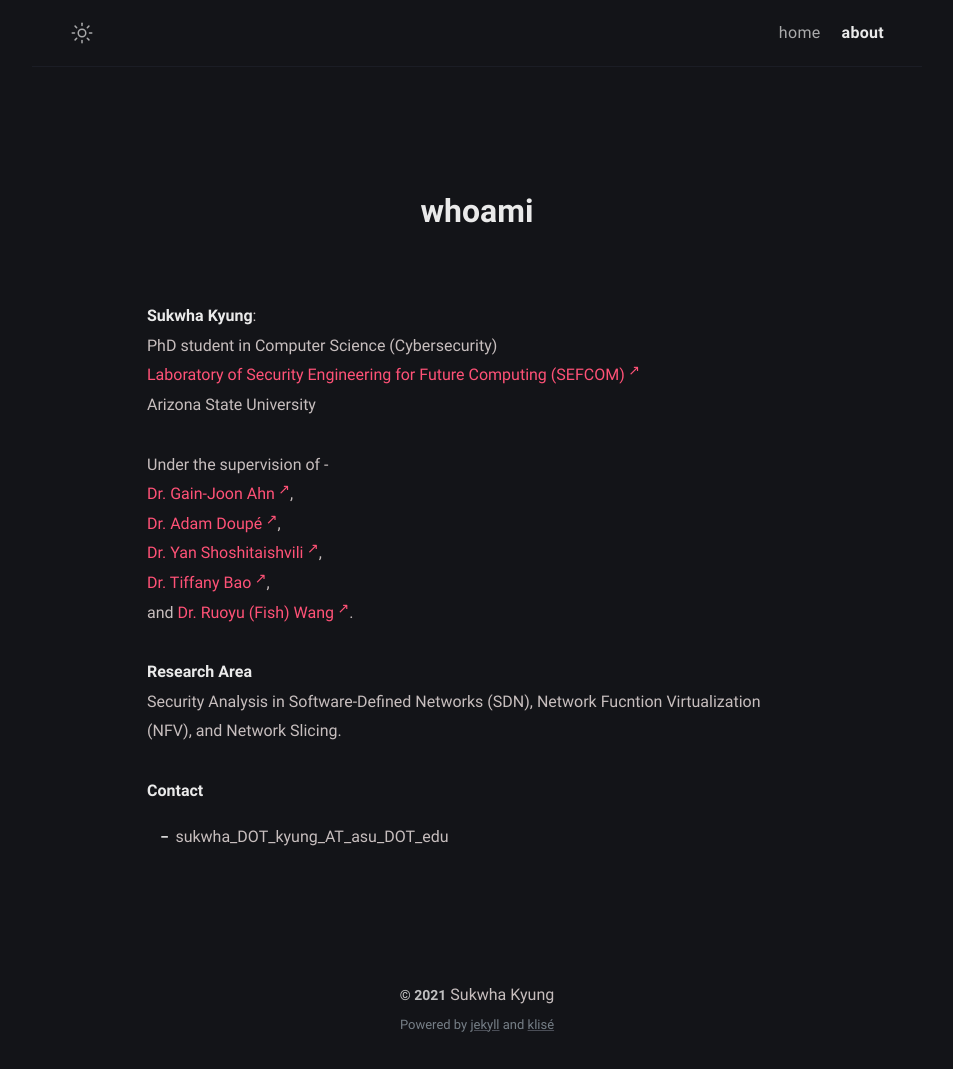
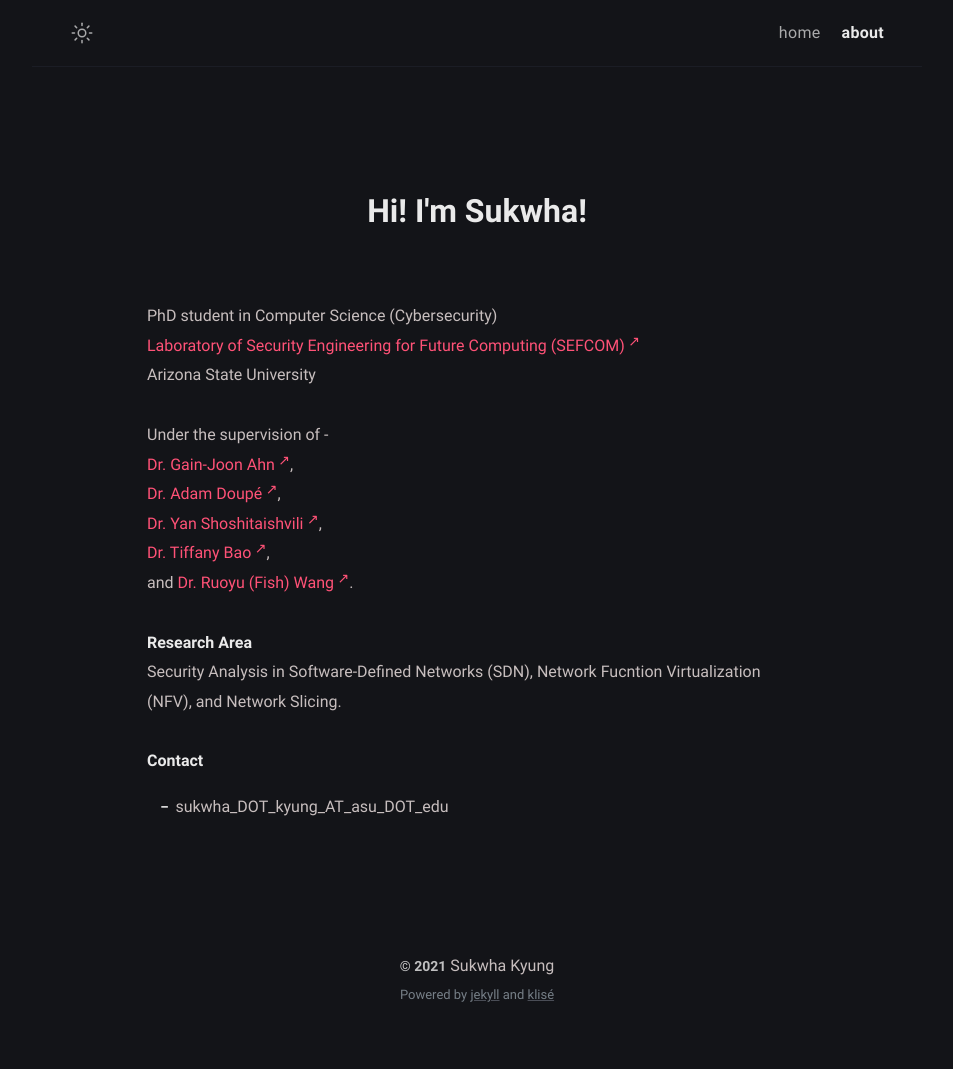
Before and after one commit to shishkebab/shishkebab.github.io, a Jekyll site: the page built from about.md, in a window 1280 px wide. Shown: the whole page, without its empty margins (163-1116 px from the left). Built offline with Jekyll 4.4.1, drawn with Linux system fonts in a browser that asks for light colours; after the commit the page ends 1039 px from its top, so only the background shows below that.

Commit message:
changed the title of about page

```diff
--- a/about.md
+++ b/about.md
@@ -1,12 +1,11 @@
 ---
-title: whoami
+title: Hi! I'm Sukwha!
 permalink: /about/
 layout: page
 excerpt: Hello world! I'm a PhD student in computer science. This website is about my projects and gibberish on computer things XD
 comments: false
 ---
 
-**Sukwha Kyung**:
 PhD student in Computer Science (Cybersecurity)
 <a href="https://sefcom.asu.edu" target="_blank" rel="noopener">Laboratory of Security Engineering for Future Computing (SEFCOM)</a>
 Arizona State University
```
